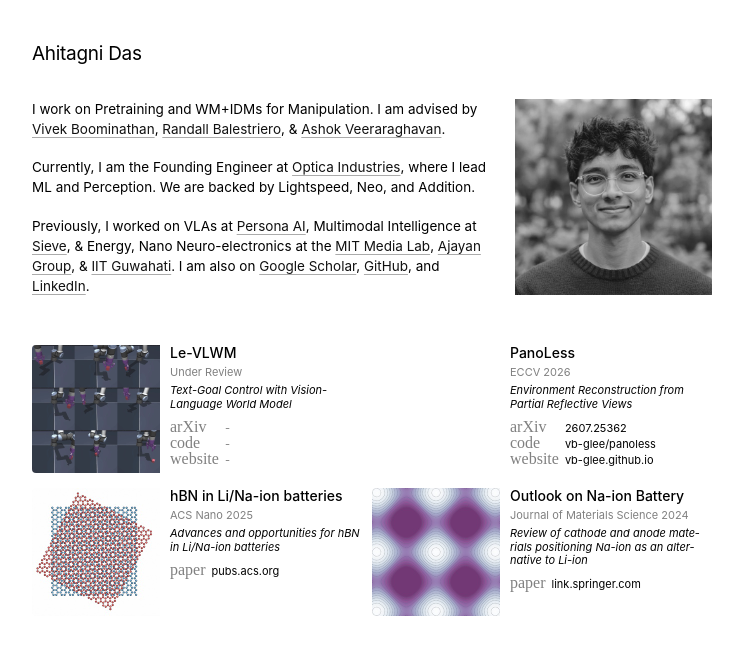
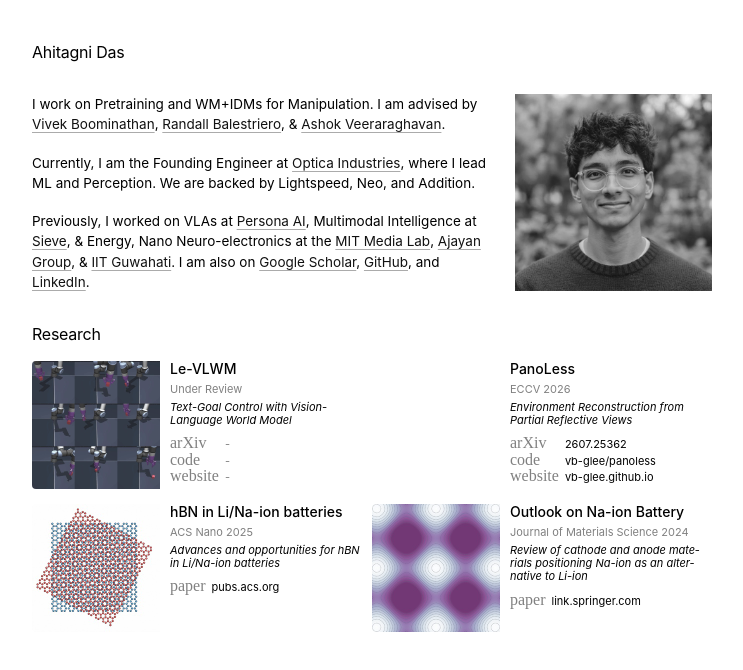
Before and after one commit to ahitagnied/ahidas, a SvelteKit app: page / in a window 1280 px wide. Shown: the top 670 px of the page, without its empty margins (268-1011 px from the left). Built offline with nearby package versions, Linux system fonts and the light colour scheme; grey boxes are pictures that could not be loaded.

Commit message:
Add research title

```diff
--- a/src/lib/components/ResearchGrid.svelte
+++ b/src/lib/components/ResearchGrid.svelte
@@ -5,7 +5,7 @@
 </script>
 
 <div
-	class="research-grid site grid gap-y-row pt-[calc(2*var(--spacing-row))] text-[11px] leading-[1.2] wide:grid-cols-2"
+	class="research-grid site grid gap-y-row pt-row text-[11px] leading-[1.2] wide:grid-cols-2"
 >
 	{#each papers as paper, i (i)}
 		<article class="flex">
--- a/src/routes/+page.svelte
+++ b/src/routes/+page.svelte
@@ -10,5 +10,8 @@
 
 <main>
 	<About />
-	<div class="pt-[18px]"><ResearchGrid /></div>
+	<h2 class="site pt-[calc(2*var(--spacing-row))] text-name font-normal tracking-[-0.015em]">
+		Research
+	</h2>
+	<ResearchGrid />
 </main>
--- a/src/routes/layout.css
+++ b/src/routes/layout.css
@@ -5,7 +5,7 @@
 		ui-sans-serif, -apple-system, BlinkMacSystemFont, 'SF Pro Display', 'Segoe UI', Roboto,
 		Helvetica, Arial, sans-serif;
 
-	--text-name: 19px;
+	--text-name: 16px;
 	--text-body: 14px;
 
 	--breakpoint-wide: 680px;
```
